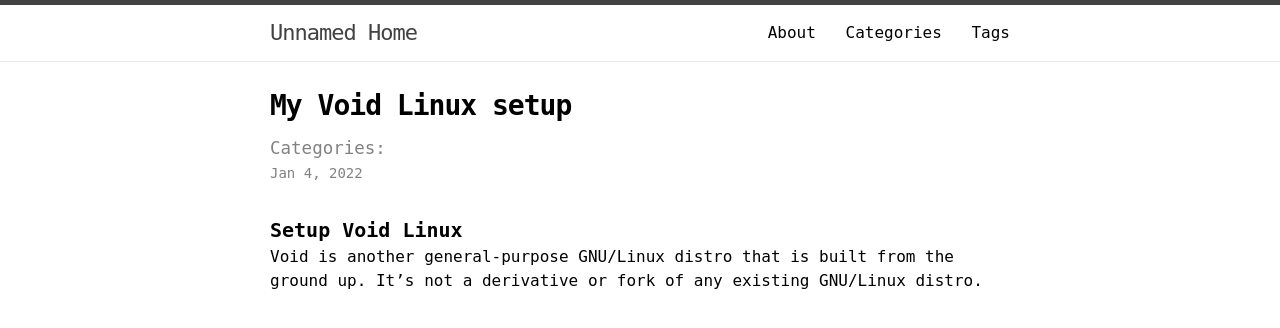
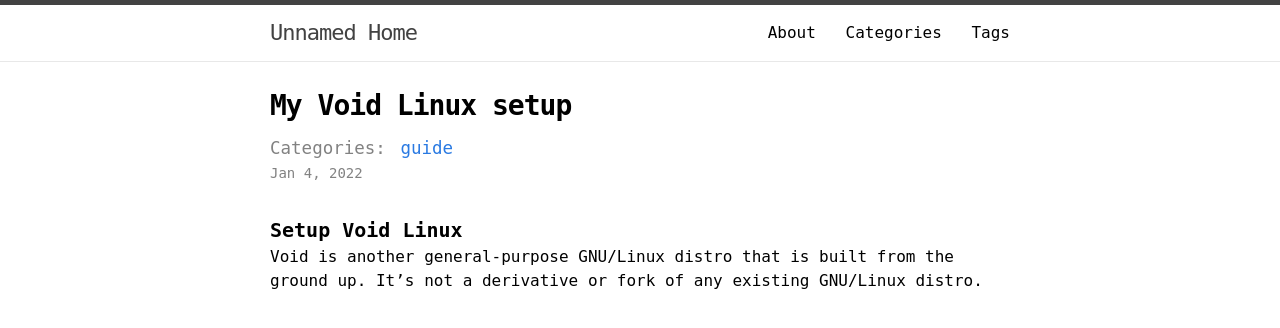
Before and after one commit to rilysh/rilysh.github.io, a Jekyll site: the page built from _posts/2022-01-04-my-void-setup.md, in a window 1280 px wide and 900 px high. Shown: the top 328 px of the window. Built offline with Jekyll 4.4.1, drawn with Linux system fonts in a browser that asks for light colours.

Commit message:
add post category

```diff
--- a/_posts/2022-01-04-my-void-setup.md
+++ b/_posts/2022-01-04-my-void-setup.md
@@ -2,7 +2,8 @@
 layout: post
 title: My Void Linux setup
 subtitle: Setting up Void Linux
-tags: [guide]
+categories: [guide]
+tags: [guide, linux]
 ---
 
 ## Setup Void Linux
```
